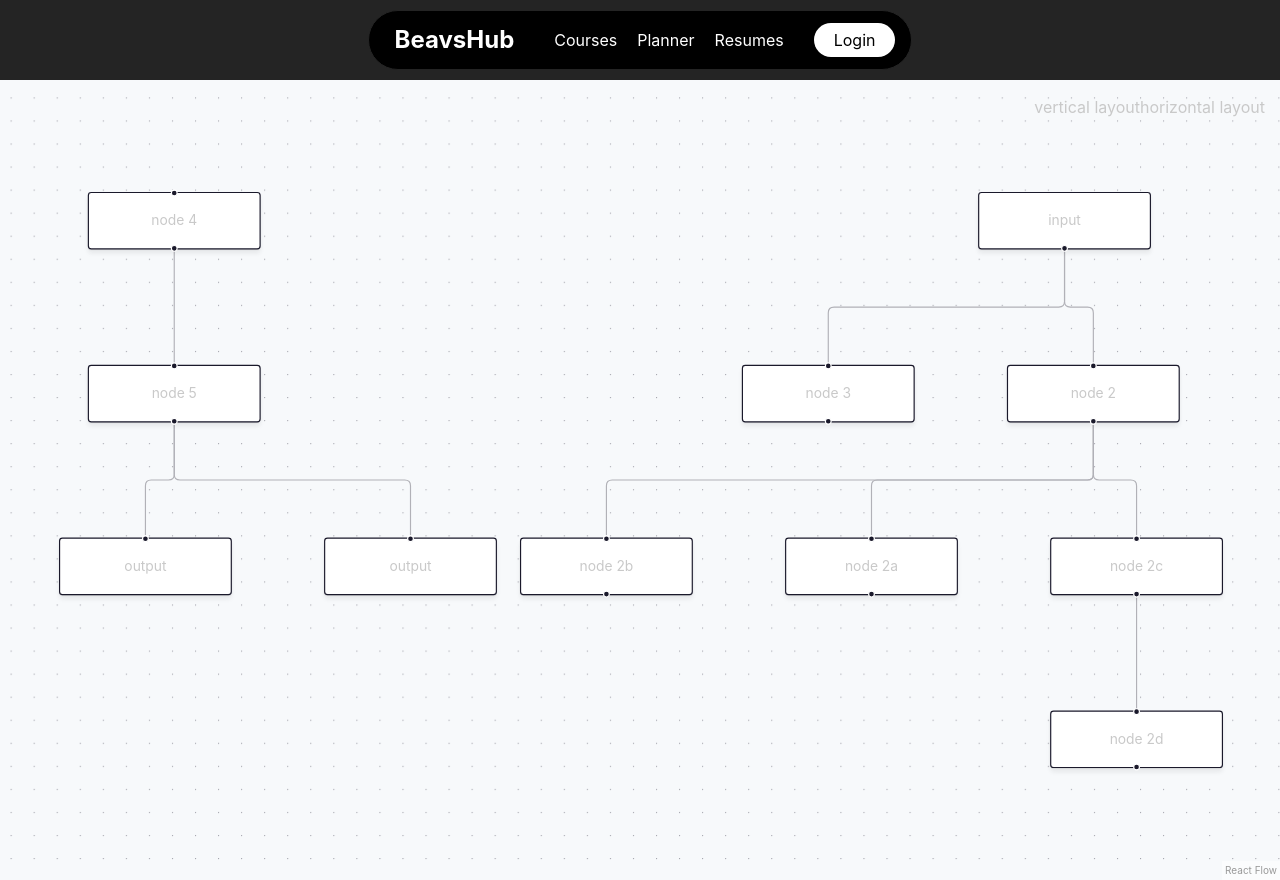
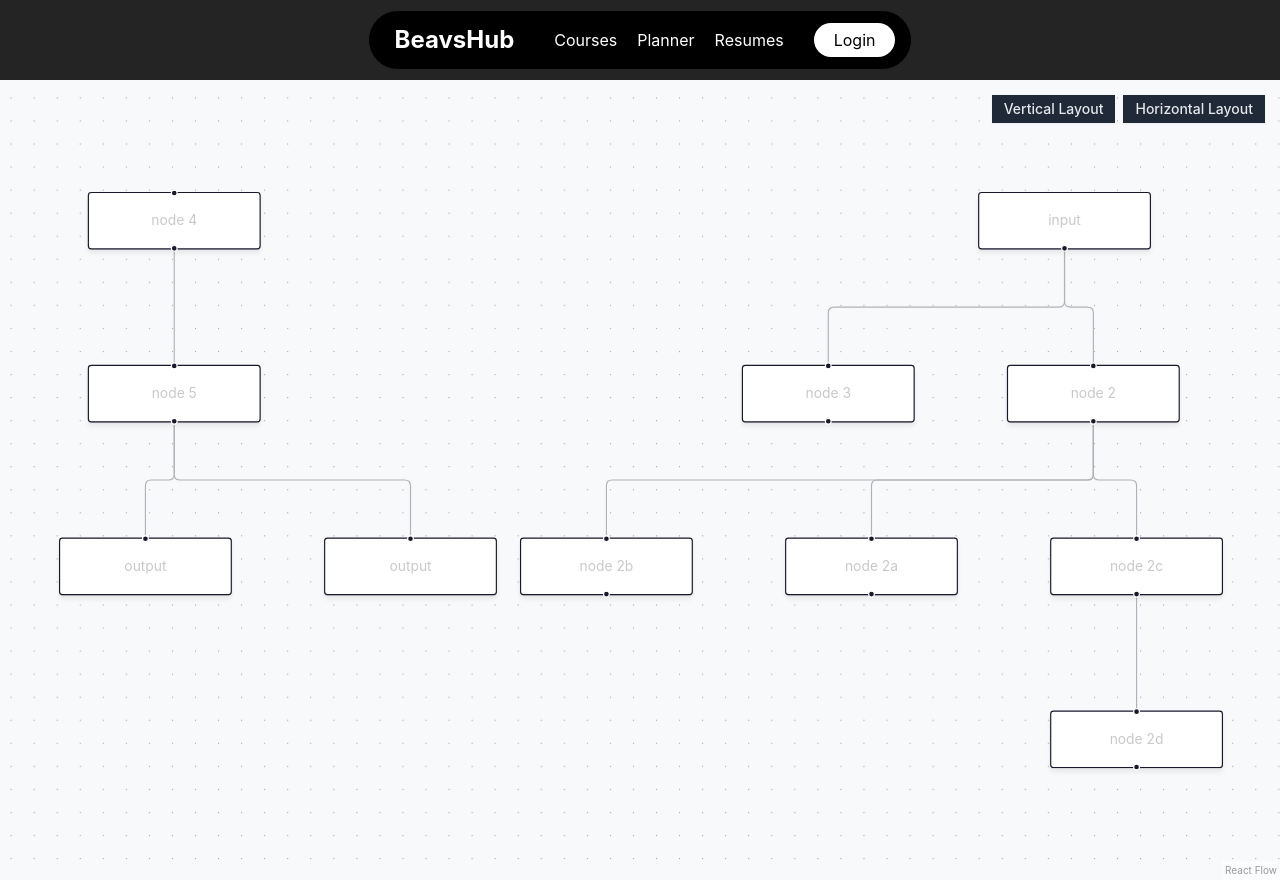
Before and after one commit to paul-nguyen-1/BeavsHubV2, a React (Vite) app in the folder client/: page /planner in a window 1280 px wide. Built offline with nearby package versions, Linux system fonts and the light colour scheme.

Commit message:
https://reactflow.dev/learn/concepts/the-viewport#figma-like-viewport-controls
and style buttons for flow positioning

```diff
--- a/client/src/components/reactFlow/layoutFlow.jsx
+++ b/client/src/components/reactFlow/layoutFlow.jsx
@@ -88,16 +88,26 @@ export const LayoutFlow = () => {
       onNodesChange={onNodesChange}
       onEdgesChange={onEdgesChange}
       fitView
+      panOnScroll
+      selectionOnDrag
       style={{ backgroundColor: "#F7F9FB", height: "100%", width: "100%" }}
     >
       <Panel position="top-right">
-        <button onClick={() => onLayout({ direction: "DOWN" })}>
-          vertical layout
-        </button>
+        <div className="flex space-x-2">
+          <button
+            className="px-3 py-1 bg-gray-800 text-gray-200 text-sm font-medium rounded-md shadow-sm hover:bg-gray-700 focus:outline-none focus:ring-2 focus:ring-gray-500 focus:ring-opacity-50 transition"
+            onClick={() => onLayout({ direction: "DOWN" })}
+          >
+            Vertical Layout
+          </button>
 
-        <button onClick={() => onLayout({ direction: "RIGHT" })}>
-          horizontal layout
-        </button>
+          <button
+            className="px-3 py-1 bg-gray-800 text-gray-200 text-sm font-medium rounded-md shadow-sm hover:bg-gray-700 focus:outline-none focus:ring-2 focus:ring-gray-500 focus:ring-opacity-50 transition"
+            onClick={() => onLayout({ direction: "RIGHT" })}
+          >
+            Horizontal Layout
+          </button>
+        </div>
       </Panel>
       <Background />
     </ReactFlow>
```
